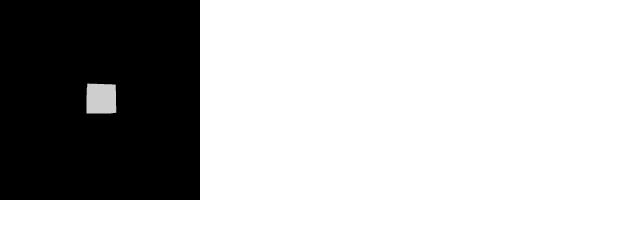
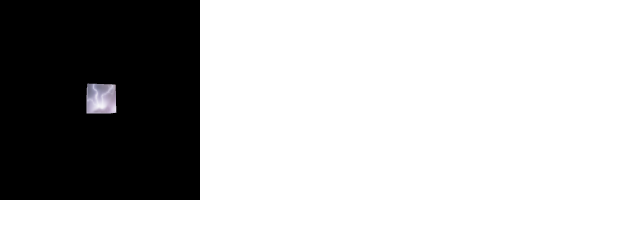
Before and after one commit to MLPPsussex/rotate, a plain HTML site: page index.html in a window 1280 px wide. Shown: the full height of the page, 0-640 px from the left. Drawn offline with nearby package versions, Linux system fonts and the light colour scheme.

Commit message:
Update index.html

```diff
--- a/index.html
+++ b/index.html
@@ -25,12 +25,12 @@
 
       // Create an array of texture URLs
       const textureUrls = [
-    'https://www.kasandbox.org/programming-images/avatars/primosaur-tree.png',
-    'https://www.kasandbox.org/programming-images/avatars/primosaur-tree.png',
-    'https://www.kasandbox.org/programming-images/avatars/orange-juice-squid.png',
-   'https://www.kasandbox.org/programming-images/avatars/old-spice-man.png',
-'https://www.kasandbox.org/programming-images/avatars/old-spice-man-blue.png',
-    'https://www.kasandbox.org/programming-images/avatars/primosaur-ultimate.png'
+        'light.png',
+        'light.png',
+        'light.png',
+        'light.png',
+        'light.png',
+        'light.png',
       ];
 
       // Create an array to hold the cube materials
```
